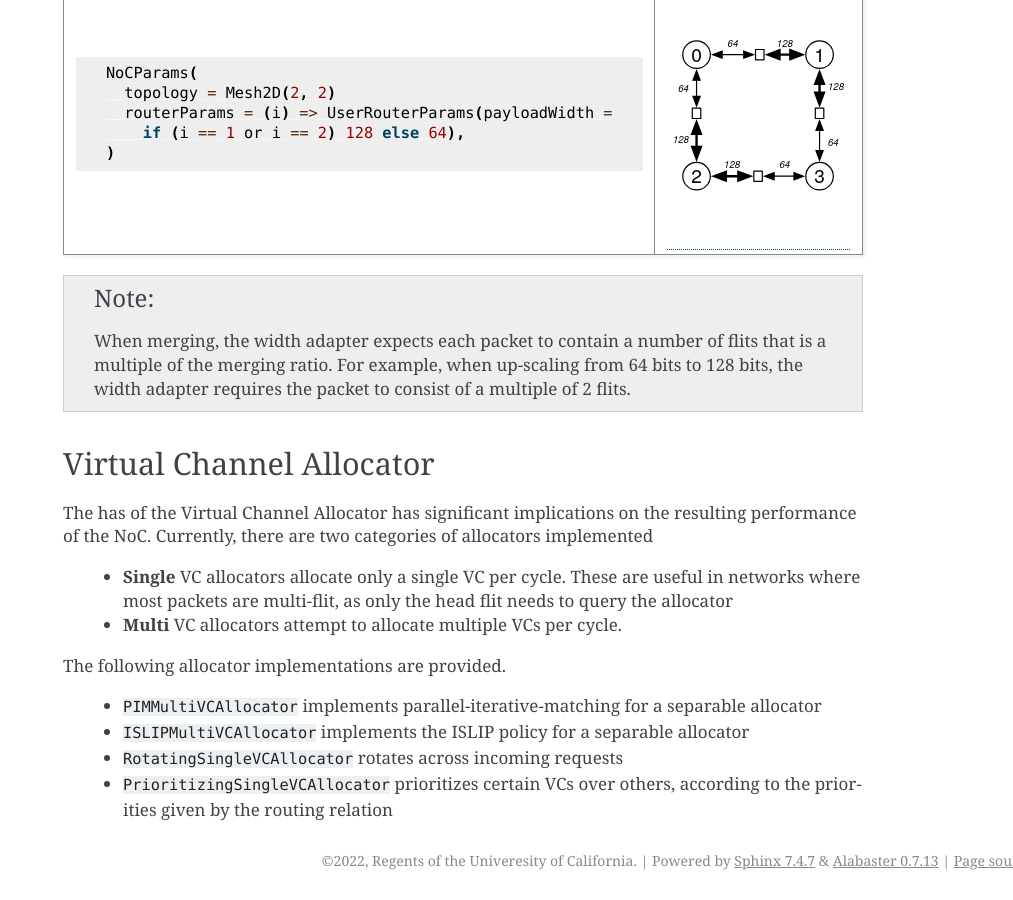
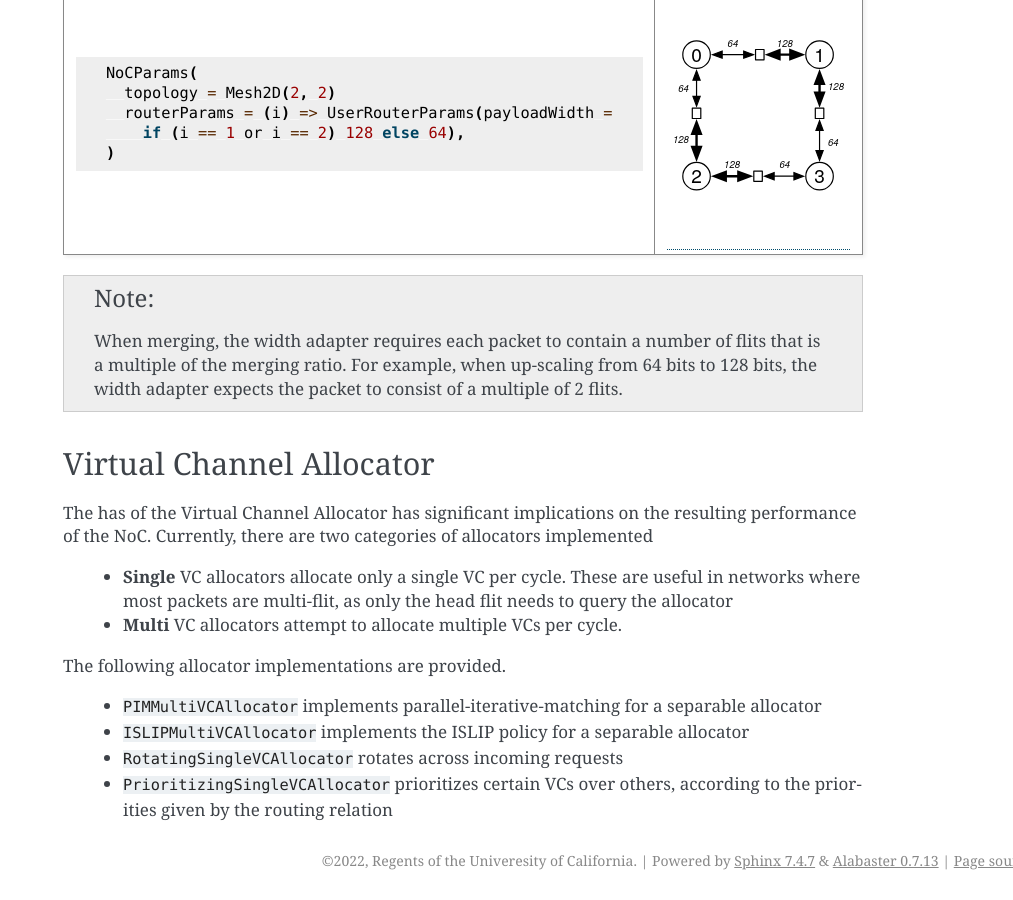
Before and after one commit to ucb-bar/constellation, a Sphinx documentation site: the page built from docs/source/Configuration/Routers.rst, in a window 1280 px wide and 900 px high, scrolled down 2126 px. Shown: the whole window, without its empty margins (267-1280 px from the left). Built offline with Sphinx 7.4.7, drawn with Linux system fonts in a browser that asks for light colours.

Commit message:
update documentation

```diff
--- a/docs/source/Configuration/Routers.rst
+++ b/docs/source/Configuration/Routers.rst
@@ -100,9 +100,9 @@ a packet into more flits or merge several flits of a packet into one.
 |                                                                         |                    |
 +-------------------------------------------------------------------------+--------------------+
 
-.. Note:: When merging, the width adapter expects each packet to contain a number of flits
+.. Note:: When merging, the width adapter requires each packet to contain a number of flits
    that is a multiple of the merging ratio. For example, when up-scaling from 64 bits to
-   128 bits, the width adapter requires the packet to consist of a multiple of 2 flits.
+   128 bits, the width adapter expects the packet to consist of a multiple of 2 flits.
 
 
 Virtual Channel Allocator
```
